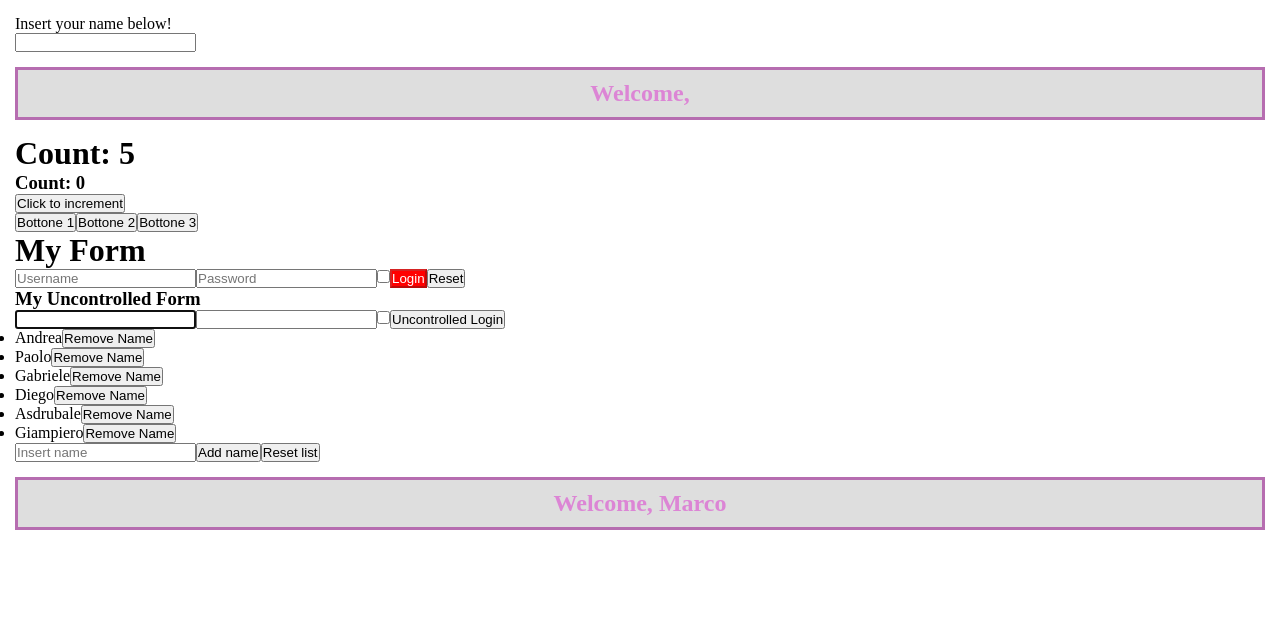
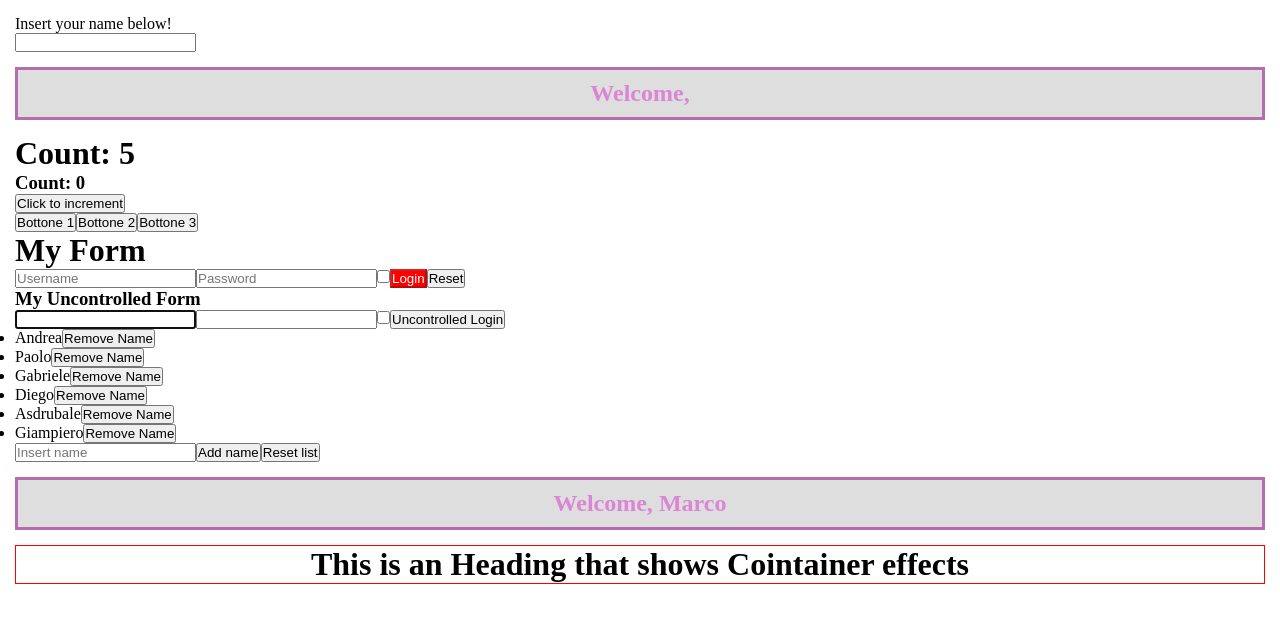
Before and after one commit to mFerlito/react-exercises, a React (Create React App) app: page / in a window 1280 px wide. Shown: the top 622 px of the page. Built offline with nearby package versions, Linux system fonts and the light colour scheme.

Commit message:
Component Composition - 01 done

```diff
--- a/src/App.js
+++ b/src/App.js
@@ -6,6 +6,7 @@ import {Login} from './components/Login'
 import { MyUncontrolledForm } from './components/MyUncontrolledForm'
 import { MyTodoList } from './components/MyTodoList'
 import { Welcome } from './components/Welcome'
+import { Container } from './components/Container'
 
 export class App extends React.Component {
     render() {
@@ -17,6 +18,7 @@ export class App extends React.Component {
             <MyUncontrolledForm />
             <MyTodoList />
             <Welcome />
+            <Container />
         </div>
 
     }
--- /dev/null
+++ b/src/components/Container.jsx
@@ -0,0 +1,13 @@
+import React from "react";
+import './index.css'
+
+export class Container extends React.Component{
+    render(){
+        return(
+            <div className="container">
+                {this.props.children}
+                <h1>This is an Heading that shows Cointainer effects</h1>
+            </div>
+        )
+    }
+}
--- a/src/components/index.css
+++ b/src/components/index.css
@@ -18,3 +18,9 @@ body {
     margin-top: 15px;
     margin-bottom: 15px;
 }
+.container{
+    display: flex;
+    justify-content: space-around;
+    background-color: #FFFFFF;
+    border: 1px solid #FF0000;
+}
```
